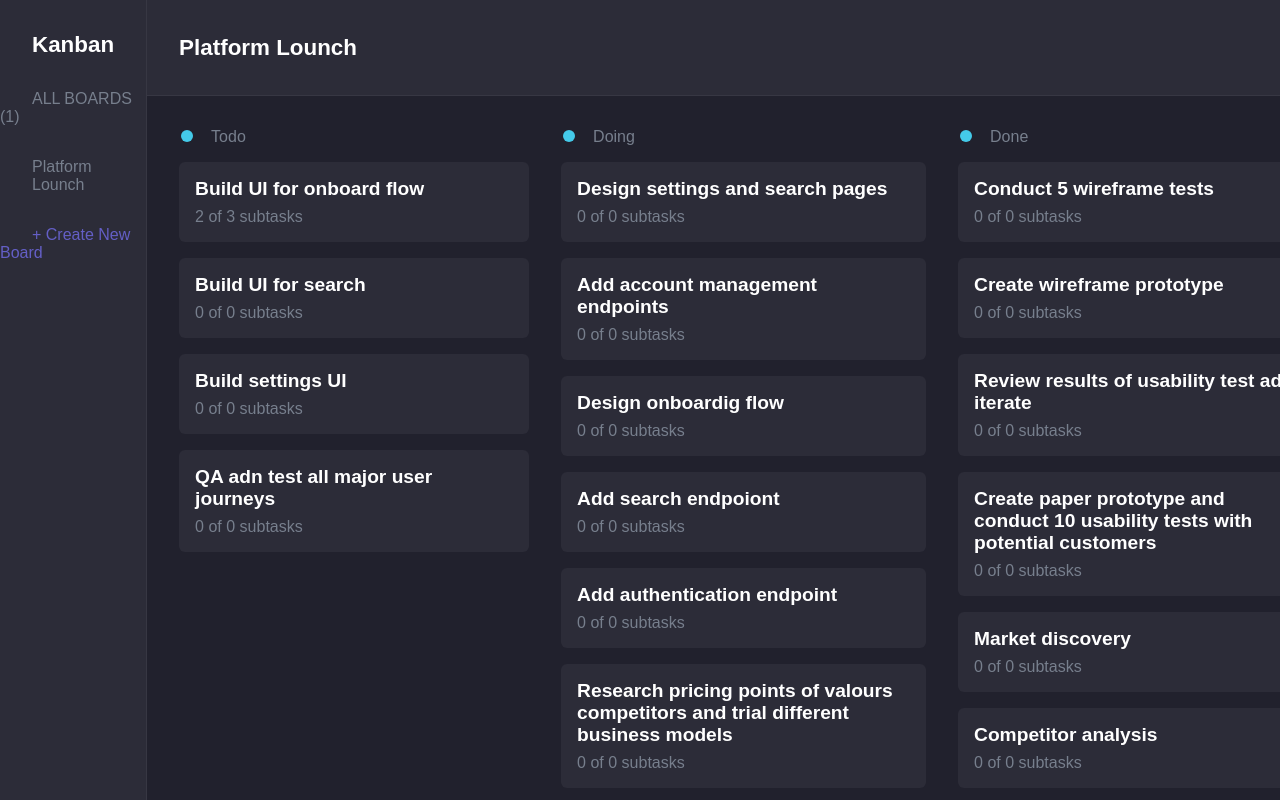
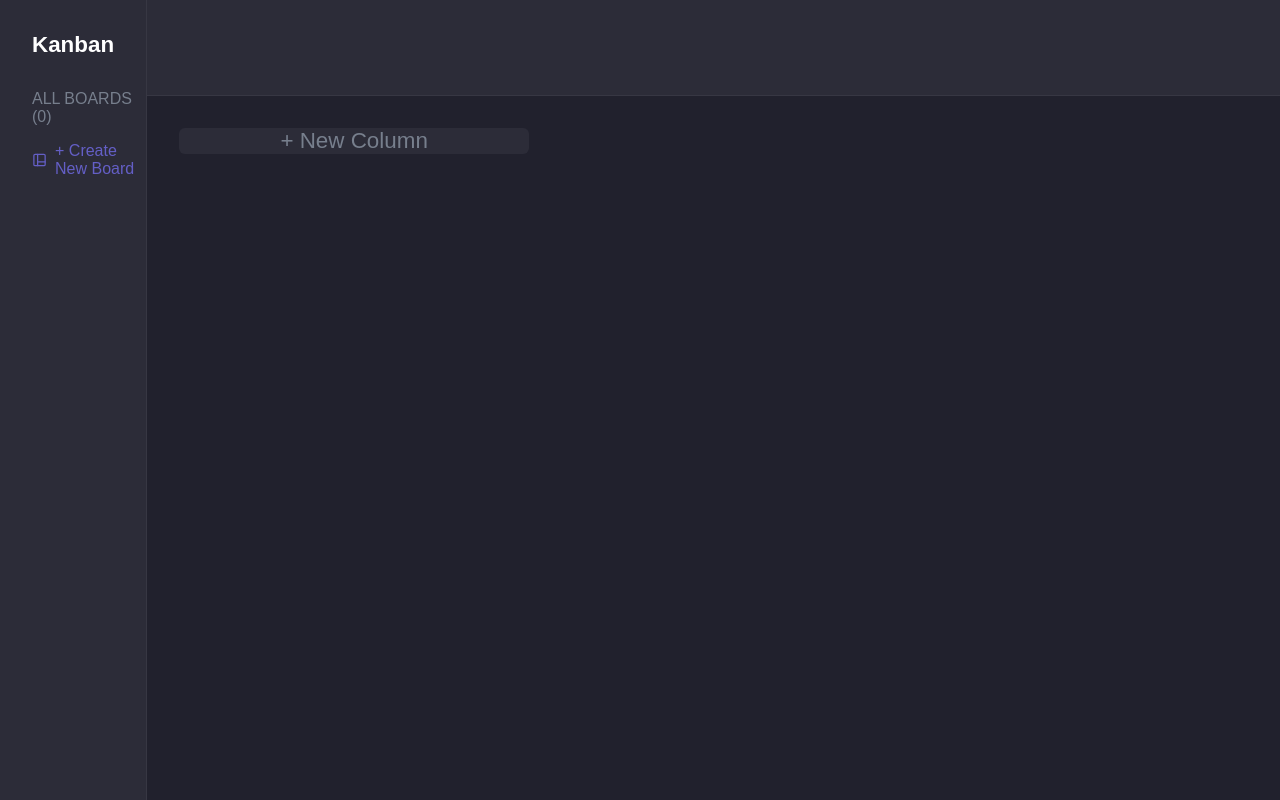
Before and after one commit to ChristopherLucasBarbosaAlmeida/kanban, a React (Vite) app: page /B1 in a window 1280 px wide. Shown: the top 800 px of the page. Built offline with nearby package versions, Linux system fonts and the light colour scheme.

Commit message:
refactor: restructure the context

```diff
--- a/db.json
+++ /dev/null
@@ -1,127 +0,0 @@
- [
-  {
-    "id": "B1",
-    "name": "Platform Lounch",
-    "columns": [
-      {
-        "id": "C1",
-        "name": "Todo",
-        "tasks": [
-          {
-            "id": "T1",
-            "title": "Build UI for onboard flow",
-            "subtasks": [
-              {
-                "id": "ST1",
-                "done": false,
-                "description": "Testing"
-              },
-              {
-                "id": "ST1",
-                "done": true,
-                "description": "Testing"
-              },
-              {
-                "id": "ST1",
-                "done": true,
-                "description": "Testing"
-              }
-            ]
-          },
-          {
-            "id": "T2",
-            "title": "Build UI for search",
-            "subtasks": []
-          },
-          {
-            "id": "T3",
-            "title": "Build settings UI",
-            "subtasks": []
-          },
-          {
-            "id": "T4",
-            "title": "QA adn test all major user journeys",
-            "subtasks": []
-          }
-        ]
-      },
-      {
-        "id": "C2",
-        "name": "Doing",
-        "tasks": [
-          {
-            "id": "T5",
-            "title": "Design settings and search pages",
-            "subtasks": []
-          },
-          {
-            "id": "T6",
-            "title": "Add account management endpoints",
-            "subtasks": []
-          },
-          {
-            "id": "T7",
-            "title": "Design onboardig flow",
-            "subtasks": []
-          },
-          {
-            "id": "T8",
-            "title": "Add search endpoiont",
-            "subtasks": []
-          },
-          {
-            "id": "T9",
-            "title": "Add authentication endpoint",
-            "subtasks": []
-          },
-          {
-            "id": "T10",
-            "title": "Research pricing points of valours competitors and trial different business models",
-            "subtasks": []
-          }
-        ]
-      },
-      {
-        "id": "C3",
-        "name": "Done",
-        "tasks": [
-          {
-            "id": "T11",
-            "title": "Conduct 5 wireframe tests",
-            "subtasks": []
-          },
-          {
-            "id": "T12",
-            "title": "Create wireframe prototype",
-            "subtasks": []
-          },
-          {
-            "id": "T13",
-            "title": "Review results of usability test ad iterate",
-            "subtasks": []
-          },
-          {
-            "id": "T14",
-            "title": "Create paper prototype and conduct 10 usability tests with potential customers",
-            "subtasks": []
-          },
-          {
-            "id": "T15",
-            "title": "Market discovery",
-            "subtasks": []
-          },
-          {
-            "id": "T16",
-            "title": "Competitor analysis",
-            "subtasks": []
-          },
-          {
-            "id": "T17",
-            "title": "Research the market",
-            "subtasks": []
-          }
-        ]
-      }
-    ]
-  }
-]
--- a/src/components/CreateNewColumnModal/index.tsx
+++ b/src/components/CreateNewColumnModal/index.tsx
@@ -1,6 +1,6 @@
 import { useContext, useState } from "react";
 import { Button, Modal, TextField } from "..";
-import { KanbanContext } from "../../context/Kanban";
+import { BoardContext } from "../../context/BoardContext";
 
 type Props = {
   boardId: string;
@@ -14,31 +14,24 @@ export function CreateNewColumnModal(props: Props) {
     handleOpenCreateNewColumnModal,
     boardId,
   } = props;
-  const [columnName, setConlumnName] = useState("");
-  const { kanban, setKanban } = useContext(KanbanContext);
+  const [name, setName] = useState("");
+  const { dispatch } = useContext(BoardContext);
 
   function handleCreateNewColumn(boardId: string) {
-    if (!columnName) {
+    if (!name) {
       return;
     }
-    const data = kanban.map((k) => {
-      if (k.id === boardId) {
-        return {
-          ...k,
-          columns: [
-            ...k.columns,
-            {
-              id: window.crypto.randomUUID(),
-              name: columnName,
-              tasks: [],
-            },
-          ],
-        };
-      }
-      return k;
+
+    const payload = {
+      boardId,
+      name,
+    };
+
+    dispatch({
+      type: "CREATE_COLUMN",
+      payload,
     });
-    setKanban(data);
-    setConlumnName("");
+    setName("");
   }
 
   return (
@@ -47,11 +40,7 @@ export function CreateNewColumnModal(props: Props) {
       handleClickModalBackground={handleOpenCreateNewColumnModal}
     >
       <strong>Create a new column</strong>
-      <TextField
-        label="Title"
-        onChange={(ev) => setConlumnName(ev.target.value)}
-      />
-      <input type="color" />
+      <TextField label="Title" onChange={(ev) => setName(ev.target.value)} />
       <Button
         variant="primary"
         onClick={() => {
--- a/src/components/CreateNewTaskModal/index.tsx
+++ b/src/components/CreateNewTaskModal/index.tsx
@@ -1,11 +1,10 @@
 import { useContext, useState } from "react";
 import { Button, Modal, SelectField, TextField } from "..";
-import { KanbanContext } from "../../context/Kanban";
+import { BoardContext } from "../../context/BoardContext";
 import { X } from "lucide-react";
 import styles from "./styles.module.scss";
 import { Column } from "../../types/Column";
 import { Subtask } from "../../types/Subtask";
-import { Task } from "../../types/Task";
 
 type CreateNewTaskModalProps = {
   boardId: string;
@@ -21,7 +20,7 @@ export function CreateNewTaskModal(props: CreateNewTaskModalProps) {
     boardId,
     columns,
   } = props;
-  const { kanban, setKanban } = useContext(KanbanContext);
+  const { dispatch } = useContext(BoardContext);
   const [title, setTitle] = useState("");
   const [subtaskDescription, setSubtaskDescription] = useState("");
   const [subtasks, setSubtasks] = useState<Subtask[]>([]);
@@ -30,30 +29,19 @@ export function CreateNewTaskModal(props: CreateNewTaskModalProps) {
 
   function handleCreateNewTask() {
     if (!title) return;
-    const updated = kanban.map((k) => {
-      if (k.id === boardId) {
-        const newColumns = k.columns.map((column) => {
-          if (column.id === selectedColumnId) {
-            return {
-              ...column,
-              tasks: [
-                ...column.tasks,
-                {
-                  id: window.crypto.randomUUID(),
-                  title,
-                  description,
-                  subtasks,
-                } as Task,
-              ],
-            } as Column;
-          }
-          return column;
-        });
-        return { ...k, columns: newColumns };
-      }
-      return k;
+
+    const payload = {
+      title,
+      description,
+      subtasks,
+      boardId,
+      selectedColumnId,
+    };
+
+    dispatch({
+      type: "CREATE_TASK",
+      payload,
     });
-    setKanban(updated);
     setTitle("");
     setDescription("");
     setSubtasks([]);
--- a/src/components/Modal/index.tsx
+++ b/src/components/Modal/index.tsx
@@ -26,6 +26,4 @@ export function Modal(props: Props) {
       </div>
     );
   }
-
-  return null;
 }
--- /dev/null
+++ b/src/context/BoardContext.tsx
@@ -0,0 +1,100 @@
+import { ReactNode, createContext, useReducer } from "react";
+import { Board } from "../types/Board";
+import { Subtask } from "../types/Subtask";
+
+type Props = {
+  children: ReactNode;
+};
+
+type Actions =
+  | { type: "CREATE_BOARD"; payload: { id: string; name: string } }
+  | { type: "CREATE_COLUMN"; payload: { boardId: string; name: string } }
+  | {
+      type: "CREATE_TASK";
+      payload: {
+        boardId: string;
+        selectedColumnId: string;
+        title: string;
+        description: string;
+        subtasks: Subtask[];
+      };
+    };
+
+type BoardContextProps = {
+  boards: Board[];
+  dispatch: (type: Actions) => void;
+};
+
+export const BoardContext = createContext<BoardContextProps>(
+  {} as BoardContextProps
+);
+
+function reducer(boards: Board[], action: Actions) {
+  switch (action.type) {
+    case "CREATE_BOARD": {
+      return [
+        ...boards,
+        { id: action.payload.id, name: action.payload.name, columns: [] },
+      ];
+    }
+
+    case "CREATE_COLUMN": {
+      return boards.map((board) => {
+        if (board.id === action.payload.boardId) {
+          return {
+            ...board,
+            columns: [
+              ...board.columns,
+              {
+                id: window.crypto.randomUUID(),
+                name: action.payload.name,
+                tasks: [],
+              },
+            ],
+          };
+        }
+        return board;
+      });
+    }
+
+    case "CREATE_TASK": {
+      return boards.map((board) => {
+        if (board.id === action.payload.boardId) {
+          const newColumns = board.columns.map((column) => {
+            if (column.id === action.payload.selectedColumnId) {
+              return {
+                ...column,
+                tasks: [
+                  ...column.tasks,
+                  {
+                    id: window.crypto.randomUUID(),
+                    title: action.payload.title,
+                    description: action.payload.description,
+                    subtasks: action.payload.subtasks,
+                  },
+                ],
+              };
+            }
+            return column;
+          });
+          return { ...board, columns: newColumns };
+        }
+        return board;
+      });
+    }
+
+    default:
+      throw new Error("error");
+  }
+}
+
+export function BoardContextProvider(props: Props) {
+  const { children } = props;
+  const [boards, dispatch] = useReducer(reducer, []);
+
+  return (
+    <BoardContext.Provider value={{ boards, dispatch }}>
+      {children}
+    </BoardContext.Provider>
+  );
+}
--- a/src/context/Kanban.tsx
+++ /dev/null
@@ -1,25 +0,0 @@
-import { ReactNode, createContext, useState } from "react";
-import data from "../../db.json";
-import { Kanban } from "../types/Kanban";
-
-type Props = {
-  children: ReactNode;
-};
-
-type KanbanProps = {
-  kanban: Kanban[];
-  setKanban: (state: Kanban[]) => void;
-};
-
-export const KanbanContext = createContext<KanbanProps>({} as KanbanProps);
-
-export function KanbanContextProvider(props: Props) {
-  const { children } = props;
-  const [kanban, setKanban] = useState<Kanban[]>(data as Kanban[]);
-
-  return (
-    <KanbanContext.Provider value={{ kanban, setKanban }}>
-      {children}
-    </KanbanContext.Provider>
-  );
-}
--- a/src/layout/index.tsx
+++ b/src/layout/index.tsx
@@ -1,65 +1,77 @@
 import { useContext, useState } from "react";
 import styles from "./styles.module.scss";
 import { Button, TextField } from "../components";
-import { KanbanContext } from "../context/Kanban";
+import { BoardContext } from "../context/BoardContext";
 import { NavLink, Outlet, useNavigate } from "react-router-dom";
+import { PanelsLeftBottom } from "lucide-react";
 
 export function Layout() {
   const [createNewBoard, setCreateNewBoard] = useState(false);
 
-  const { kanban, setKanban } = useContext(KanbanContext);
-  const totalBoards = kanban.length;
+  const { boards, dispatch } = useContext(BoardContext);
+  const totalBoards = boards.length;
 
-  const [boardName, setBoardName] = useState("");
+  const [name, setName] = useState("");
 
   const navigate = useNavigate();
 
   function handleCreateNewBoard() {
-    if (!boardName) {
+    if (!name) {
       return;
     }
-    const boardId = window.crypto.randomUUID();
-    setKanban([...kanban, { id: boardId, name: boardName, columns: [] }]);
-    setBoardName("");
+
+    const id = window.crypto.randomUUID();
+
+    const payload = {
+      id,
+      name,
+    };
+
+    dispatch({
+      type: "CREATE_BOARD",
+      payload,
+    });
+    setName("");
     setCreateNewBoard(false);
-    navigate(`/${boardId}`);
+    navigate(`/${id}`);
   }
 
   return (
     <main className={styles.container__main}>
-      <nav>
+      <aside>
         <h1>Kanban</h1>
-        <div>
-          <span>ALL BOARDS ({totalBoards})</span>
+        <span>ALL BOARDS ({totalBoards})</span>
+        <nav>
           <ul>
-            {kanban.map((k) => (
-              <li key={k.id}>
+            {boards.map((board) => (
+              <li key={board.id}>
                 <NavLink
-                  to={`/${k.id}`}
-                  className={({ isActive }) => (isActive ? "active" : "")}
+                  className={({ isActive }) => (isActive ? styles.active : "")}
+                  to={`/${board.id}`}
                 >
-                  {k.name}
+                  <PanelsLeftBottom />
+                  {board.name}
                 </NavLink>
               </li>
             ))}
           </ul>
           {!createNewBoard ? (
             <a onClick={() => setCreateNewBoard((prev) => !prev)}>
-              + Create New Board
+              <PanelsLeftBottom /> + Create New Board
             </a>
           ) : (
             <div>
               <TextField
                 label="Board title"
-                onChange={(ev) => setBoardName(ev.target.value)}
+                onChange={(ev) => setName(ev.target.value)}
               />
               <Button variant="secondary" onClick={handleCreateNewBoard}>
                 Add
               </Button>
             </div>
           )}
-        </div>
-      </nav>
+        </nav>
+      </aside>
       <Outlet />
     </main>
   );
--- a/src/layout/styles.module.scss
+++ b/src/layout/styles.module.scss
@@ -4,7 +4,7 @@
   display: flex;
   height: 100dvh;
 
-  nav {
+  aside {
   width: 18%;
   display: flex;
   flex-direction: column;
@@ -17,27 +17,38 @@
     font-size: 1.4rem;
   }
 
-  > div {
+  span {
+    margin-left: 32px;
+    color: $gray;
+  }
 
-    span {
-      margin-left: 32px;
-      color: $gray;
-    }
-
+  nav {
     ul {
       margin-block: 16px;
 
-      li  a {
-        display: block;
+      li a {
+        display: flex;
+        align-items: center;
+        gap: 8px;
         margin-right: 32px;
         padding-block: 16px;
         padding-left: 32px;
         color: $gray;
         cursor: pointer;
+
+        &.active {
+          background-color: $violet;
+          border-top-right-radius: 30px;
+          border-bottom-right-radius: 30px;
+          color: $white;
+        }
       }
     }
 
     > a {
+      display: flex;
+      align-items: center;
+      gap: 8px;
       margin-left: 32px;
       color: $violet;
       cursor: pointer;
--- a/src/main.tsx
+++ b/src/main.tsx
@@ -1,14 +1,14 @@
 import React from "react";
 import ReactDOM from "react-dom/client";
 import "./styles/base.scss";
-import { KanbanContextProvider } from "./context/Kanban.tsx";
+import { BoardContextProvider } from "./context/BoardContext.tsx";
 import { RouterProvider } from "react-router-dom";
 import { router } from "./routes/routes.tsx";
 
 ReactDOM.createRoot(document.getElementById("root")!).render(
   <React.StrictMode>
-    <KanbanContextProvider>
+    <BoardContextProvider>
       <RouterProvider router={router} />
-    </KanbanContextProvider>
+    </BoardContextProvider>
   </React.StrictMode>
 );
--- a/src/pages/Board/index.tsx
+++ b/src/pages/Board/index.tsx
@@ -7,17 +7,17 @@ import {
   TaskOverviewModal,
 } from "../../components";
 import { useContext, useState } from "react";
-import { KanbanContext } from "../../context/Kanban";
+import { BoardContext } from "../../context/BoardContext";
 import { useParams } from "react-router-dom";
 import styles from "./styles.module.scss";
 import { Task } from "../../types/Task";
 
 export function Board() {
-  const { kanban } = useContext(KanbanContext);
+  const { boards } = useContext(BoardContext);
 
   const { id } = useParams();
 
-  const board = kanban.find((k) => k.id === id);
+  const board = boards.find((board) => board.id === id);
   const columns = board?.columns ?? [];
 
   const [createNewTaskModalIsOpen, setCreateNewTaskModalIsOpen] =
--- a/src/types/Kanban.ts
+++ b/src/types/Board.ts
@@ -1,6 +1,6 @@
 import { Column } from "./Column";
 
-export type Kanban = {
+export type Board = {
   id: string;
   name: string;
   columns: Column[];
```
